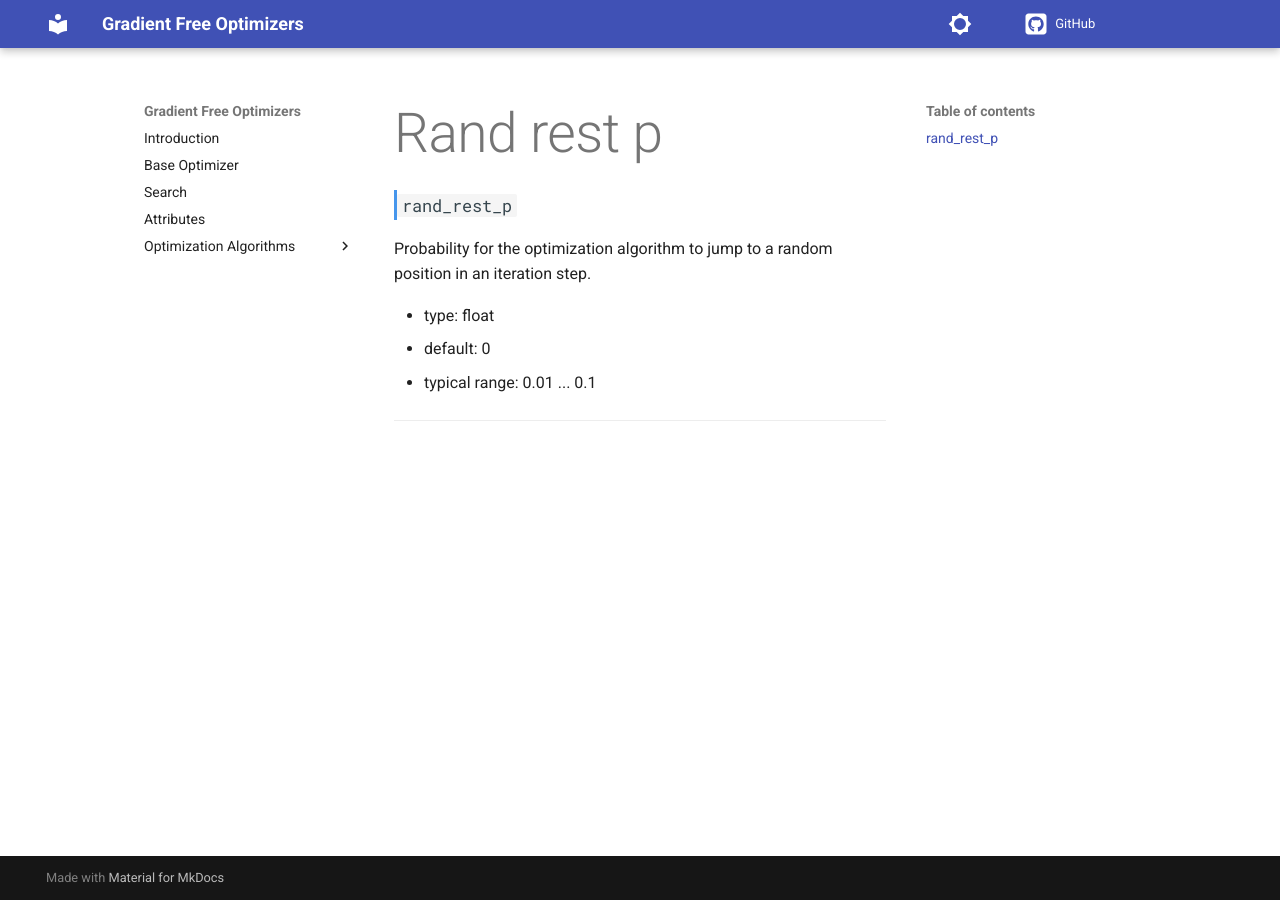
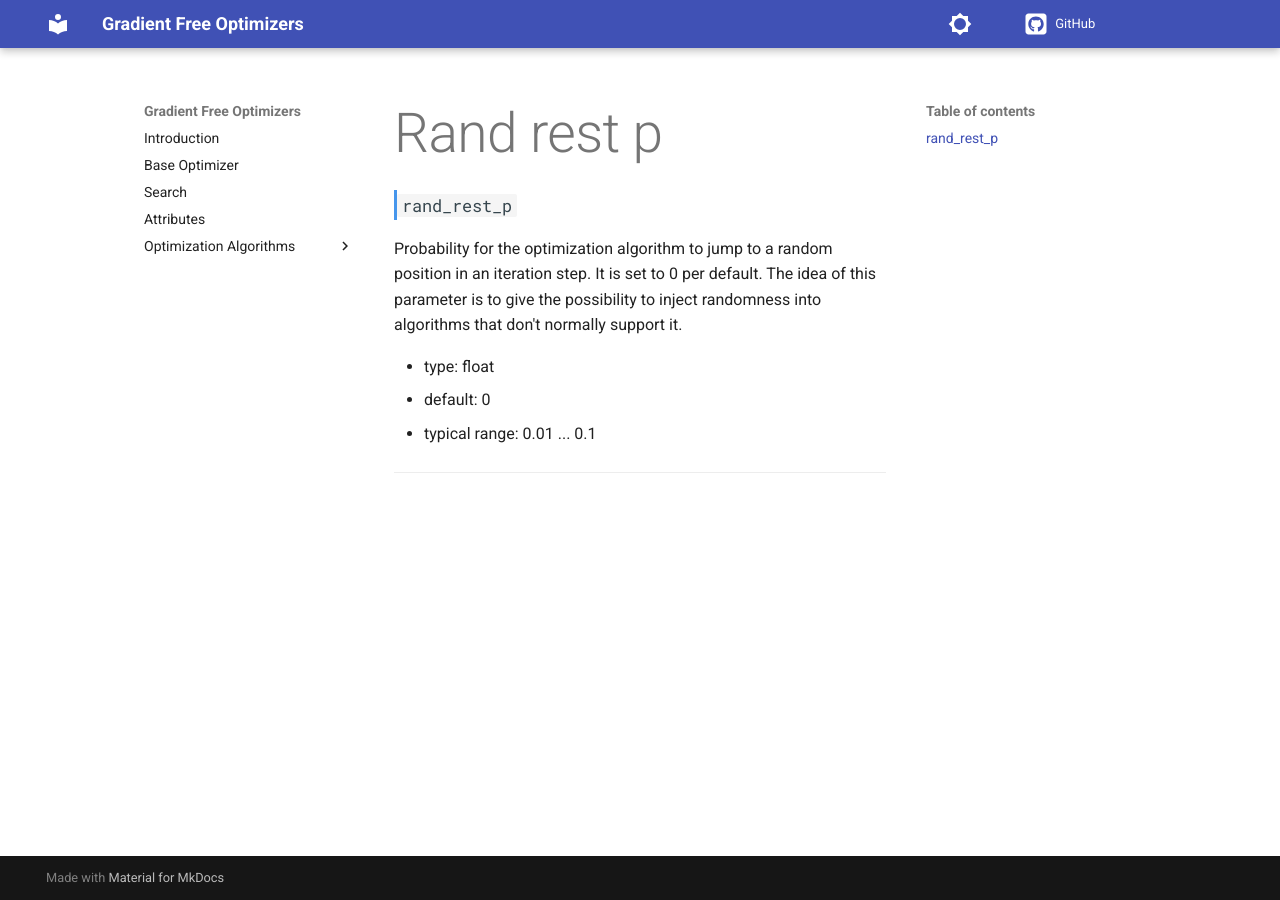
Before and after one commit to SimonBlanke/gradient-free-optimizers-documentation, an MkDocs documentation site: the page built from docs/parameters/rand_rest_p.md, in a window 1280 px wide. Built offline with MkDocs 1.6.1 and Material for MkDocs 9.7.7, drawn with Linux system fonts in a browser that asks for light colours; comment, search, counter and statistics services are not loaded; the version menu is left out.

Commit message:
update rand_rest_p

```diff
--- a/docs/parameters/rand_rest_p.md
+++ b/docs/parameters/rand_rest_p.md
@@ -1,6 +1,6 @@
 ### `rand_rest_p`
 
-Probability for the optimization algorithm to jump to a random position in an iteration step.
+Probability for the optimization algorithm to jump to a random position in an iteration step. It is set to 0 per default. The idea of this parameter is to give the possibility to inject randomness into algorithms that don't normally support it.
 
 
   - type: float
```
